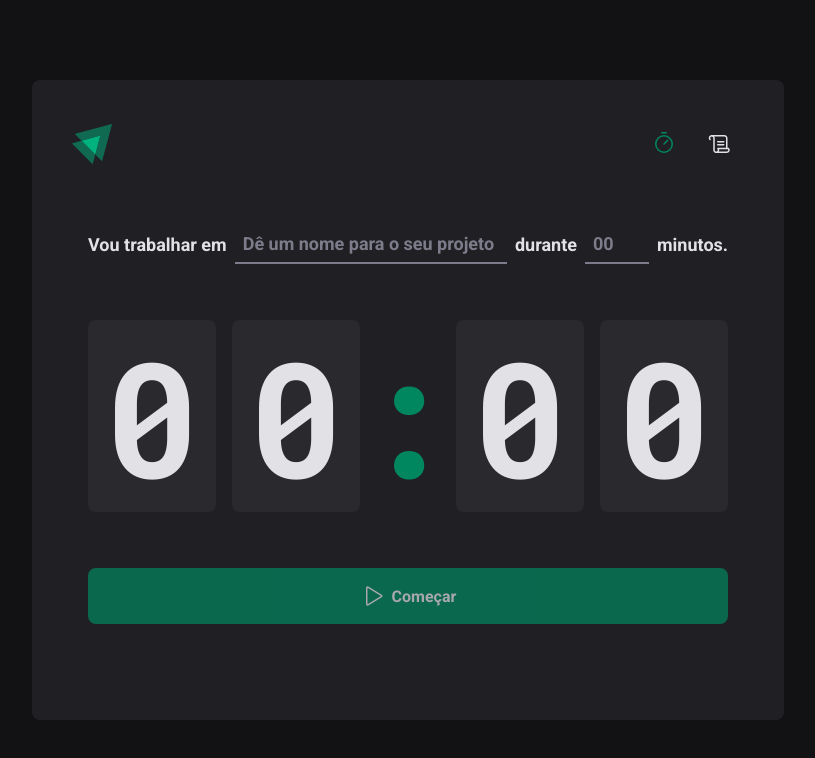
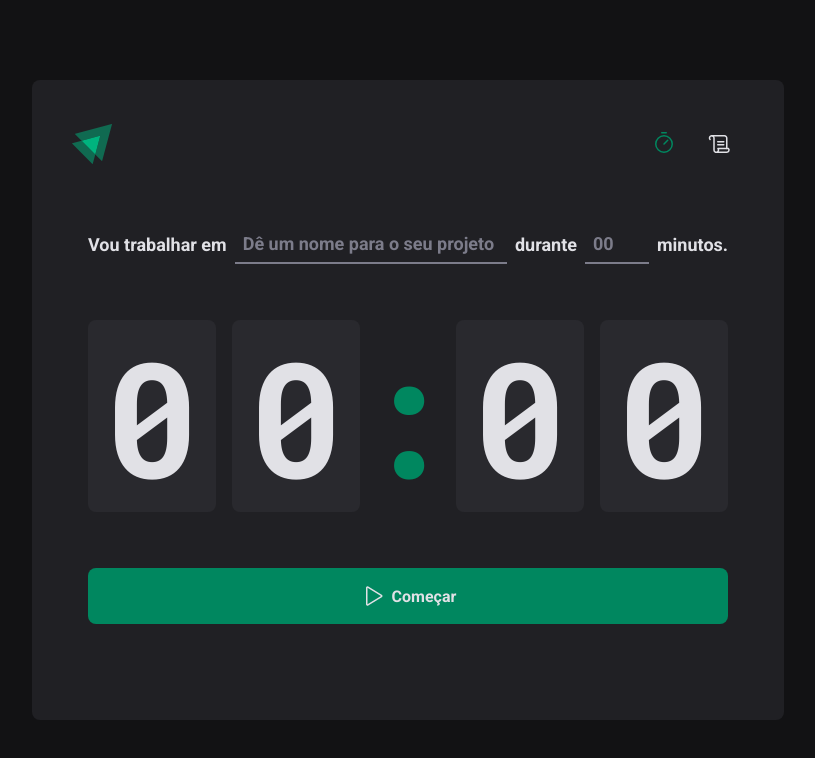
Before and after one commit to GabrielGCJ/p-02-react-js-rocketseat-timer, a React (Vite) app: page / in a window 1280 px wide. Shown: the top 758 px of the page, without its empty margins (232-1047 px from the left). Built offline with nearby package versions, Linux system fonts and the light colour scheme.

Commit message:
new-update

```diff
--- a/src/pages/Home/Home.tsx
+++ b/src/pages/Home/Home.tsx
@@ -35,7 +35,9 @@ export const Home = () => {
           <span>0</span>
         </CountdownContainer>
 
-        <StartCountdownButton disabled type="submit">
+        <StartCountdownButton
+        //  disabled
+          type="submit">
           <Play size={24} />
           Começar
         </StartCountdownButton>
```
